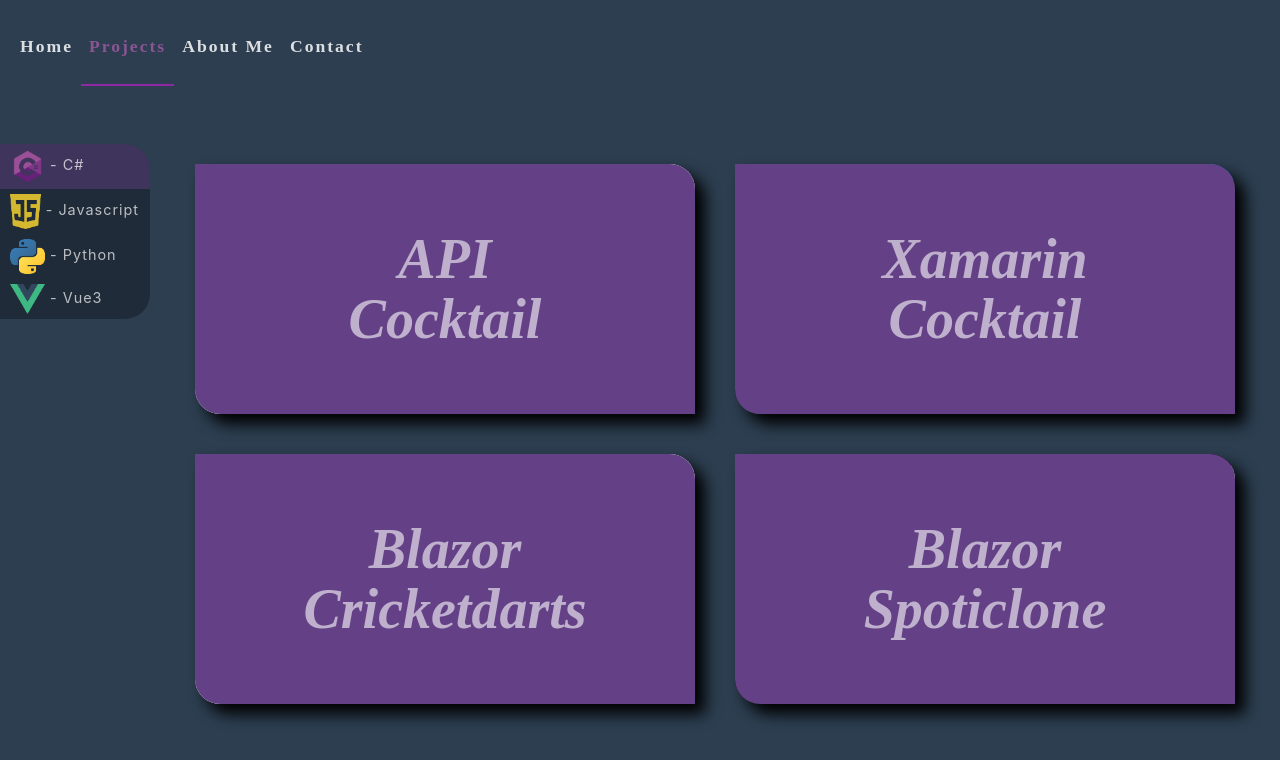
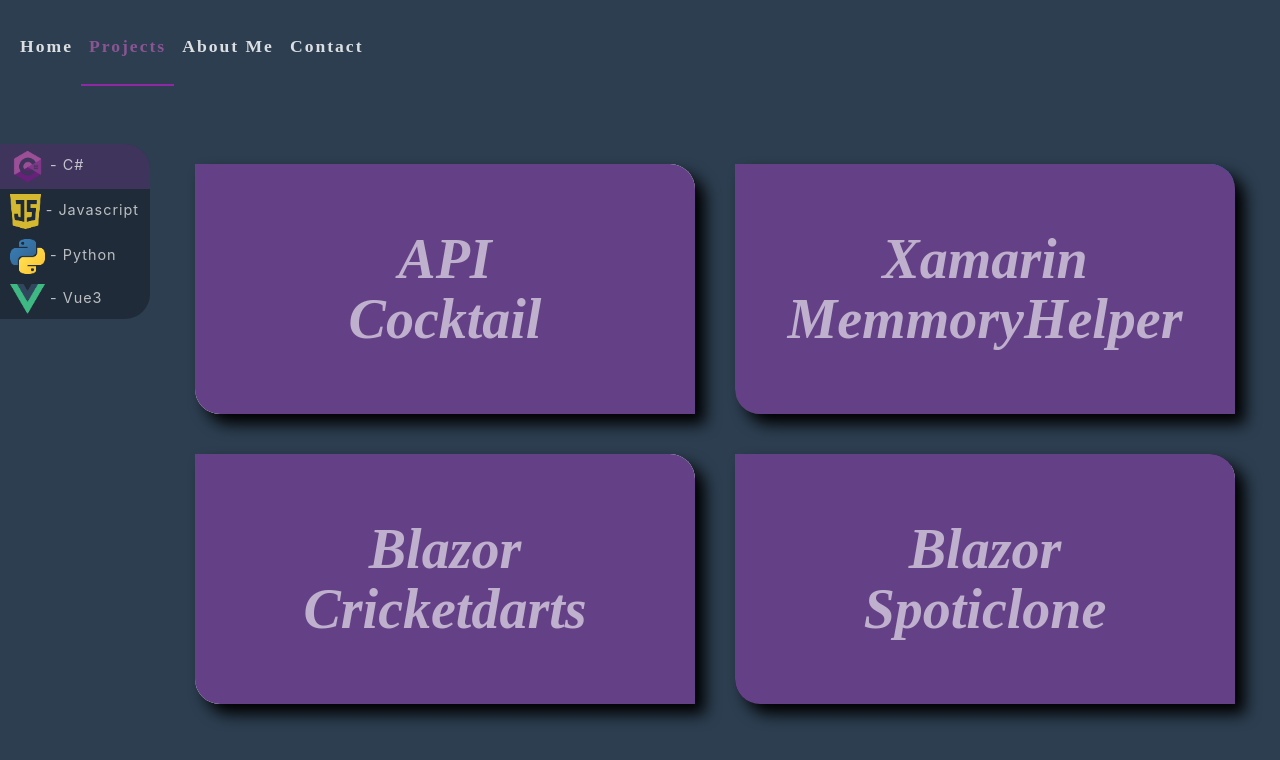
Before and after one commit to VanMeerbeeckBenny/Portfolio, a Vue app: page /project/c in a window 1280 px wide. Shown: the top 760 px of the page. Built offline with nearby package versions, Linux system fonts and the light colour scheme.

Commit message:
Fix typo

```diff
--- a/src/views/CProjectView.vue
+++ b/src/views/CProjectView.vue
@@ -16,7 +16,7 @@ const colorClass = "c-sharp-overlay-color"
                  :style-class= colorClass />
 
     <ProjectCard project-type="Xamarin"
-                 project-name="Cocktail"
+                 project-name="MemmoryHelper"
                  :picture-path= XamarinPath
                  title-and-alt="Xamarin MemmoryHelper"
                  :style-class= colorClass />
```
